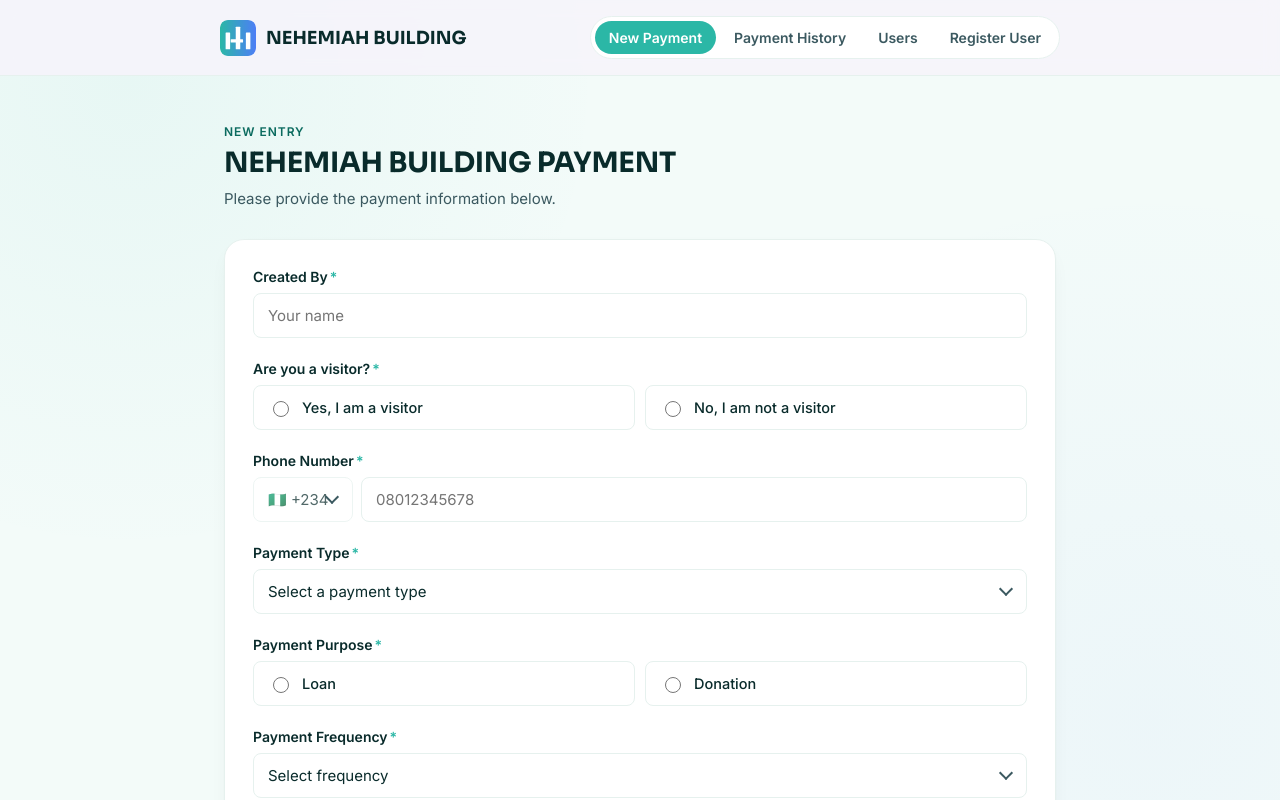
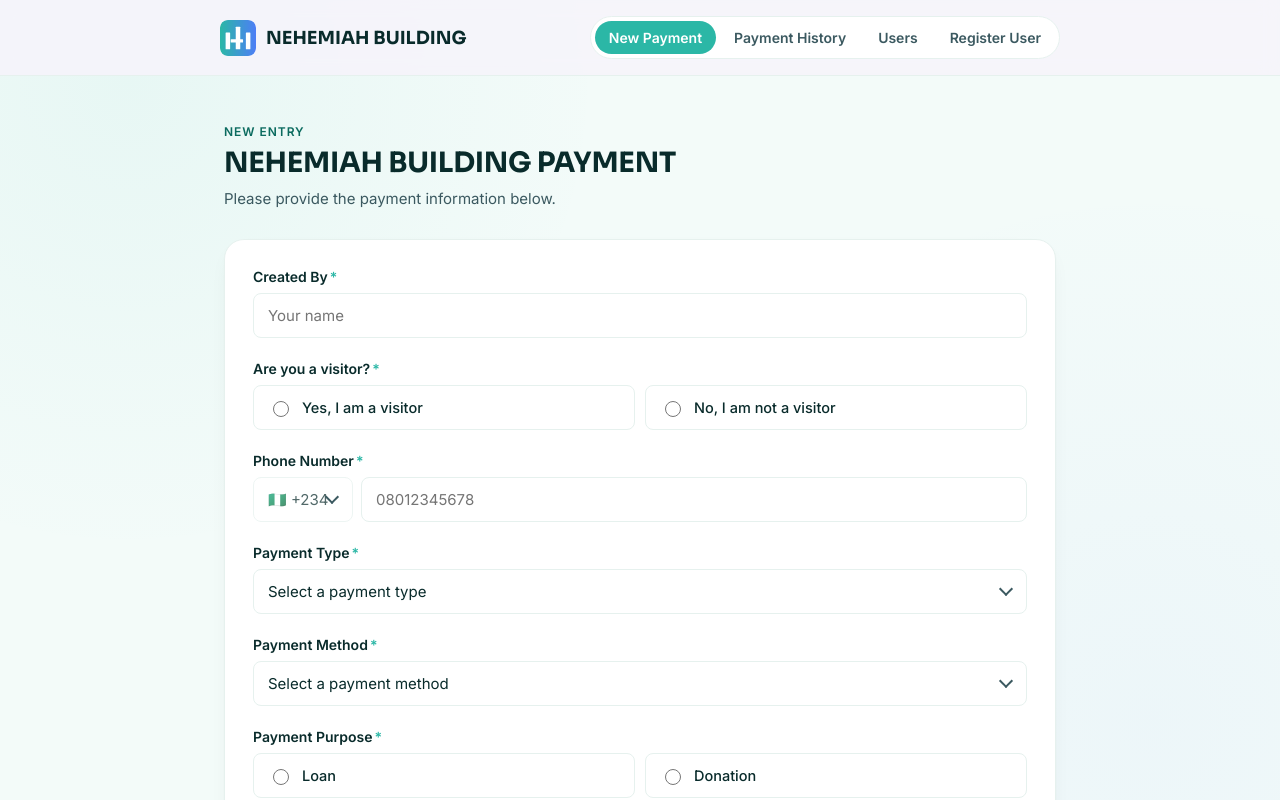
Before and after one commit to Kelekeys1234/new_payment, a React (Vite) app in the folder payment-app-project/frontend/: page / in a window 1280 px wide. Built offline with nearby package versions, Linux system fonts and the light colour scheme; the HTML template or start-up script is replaced by a standard one.

Commit message:
Fix: include paymentMethod in frontend types, form, and edit modal so backend validation passes

```diff
--- a/payment-app-project/frontend/src/components/PaymentEditModal.tsx
+++ b/payment-app-project/frontend/src/components/PaymentEditModal.tsx
@@ -6,10 +6,12 @@ import {
   CURRENCY_LABELS,
   CURRENCY_SYMBOLS,
   PAYMENT_TYPE_LABELS,
+  PAYMENT_METHOD_LABELS,
   type CurrencyCode,
   type Payment,
   type PaymentPurpose,
   type PaymentType,
+  type PaymentMethod,
 } from "../types/Payment";
 
 interface FormErrors {
@@ -33,6 +35,7 @@ export default function PaymentEditModal({
   const [createdBy, setCreatedBy] = useState(payment.createdBy);
   const [isVisitor, setIsVisitor] = useState<boolean>(payment.isVisitor);
   const [paymentType, setPaymentType] = useState<PaymentType>(payment.paymentType);
+  const [paymentMethod, setPaymentMethod] = useState<PaymentMethod>((payment as any).paymentMethod ?? "DAILY");
   const [paymentPurpose, setPaymentPurpose] = useState<PaymentPurpose>(payment.paymentPurpose);
   const [paymentFrequency, setPaymentFrequency] = useState<import("../types/Payment").PaymentFrequency>(
     (payment as any).paymentFrequency ?? "ONE_TIME"
@@ -68,6 +71,7 @@ export default function PaymentEditModal({
         createdBy: createdBy.trim(),
         isVisitor,
         paymentType,
+        paymentMethod,
         paymentPurpose,
         paymentFrequency,
         amount: Number(amount),
@@ -128,6 +132,26 @@ export default function PaymentEditModal({
               {(Object.keys(PAYMENT_TYPE_LABELS) as PaymentType[]).map((type) => (
                 <option key={type} value={type}>
                   {PAYMENT_TYPE_LABELS[type]}
+                </option>
+              ))}
+            </select>
+          </div>
+        </div>
+
+        <div className="field">
+          <label className="field-label" htmlFor="editPaymentMethod">
+            Payment Method<span className="field-required">*</span>
+          </label>
+          <div className="select-wrap">
+            <select
+              id="editPaymentMethod"
+              className="select-input"
+              value={paymentMethod}
+              onChange={(e) => setPaymentMethod(e.target.value as PaymentMethod)}
+            >
+              {(Object.keys(PAYMENT_METHOD_LABELS) as (keyof typeof PAYMENT_METHOD_LABELS)[]).map((m) => (
+                <option key={m} value={m}>
+                  {PAYMENT_METHOD_LABELS[m as any]}
                 </option>
               ))}
             </select>
--- a/payment-app-project/frontend/src/components/PaymentForm.tsx
+++ b/payment-app-project/frontend/src/components/PaymentForm.tsx
@@ -7,10 +7,12 @@ import {
   CURRENCY_LABELS,
   CURRENCY_SYMBOLS,
   PAYMENT_TYPE_LABELS,
+  PAYMENT_METHOD_LABELS,
   type CurrencyCode,
   type Payment,
   type PaymentPurpose,
   type PaymentType,
+  type PaymentMethod,
 } from "../types/Payment";
 import type { User } from "../types/User";
 
@@ -40,6 +42,7 @@ export default function PaymentForm({ onSubmitted }: { onSubmitted?: () => void
   const [newUserName, setNewUserName] = useState("");
 
   const [paymentType, setPaymentType] = useState<PaymentType | "">("");
+  const [paymentMethod, setPaymentMethod] = useState<PaymentMethod | "">("");
   const [paymentPurpose, setPaymentPurpose] = useState<PaymentPurpose | "">("");
   const [paymentFrequency, setPaymentFrequency] = useState<import("../types/Payment").PaymentFrequency | "">("");
   const [amount, setAmount] = useState("");
@@ -116,6 +119,9 @@ export default function PaymentForm({ onSubmitted }: { onSubmitted?: () => void
     if (!paymentType) {
       next.paymentType = "Select a payment type.";
     }
+    if (!paymentMethod) {
+      next.paymentType = "Select a payment method.";
+    }
     if (!paymentPurpose) {
       next.paymentPurpose = "Select a payment purpose.";
     }
@@ -149,6 +155,7 @@ export default function PaymentForm({ onSubmitted }: { onSubmitted?: () => void
         fullName: lookupStatus === "not-found" ? newUserName.trim() : undefined,
         isVisitor: Boolean(isVisitor),
         paymentType: paymentType as PaymentType,
+        paymentMethod: paymentMethod as import("../types/Payment").PaymentMethod,
         paymentPurpose: paymentPurpose as PaymentPurpose,
         paymentFrequency: paymentFrequency as import("../types/Payment").PaymentFrequency,
         amount: amountNumberSafe(amount),
@@ -317,6 +324,30 @@ export default function PaymentForm({ onSubmitted }: { onSubmitted?: () => void
           </select>
         </div>
         {errors.paymentType && <div className="field-error">{errors.paymentType}</div>}
+      </div>
+
+      {/* Payment method */}
+      <div className="field">
+        <label className="field-label" htmlFor="paymentMethod">
+          Payment Method<span className="field-required">*</span>
+        </label>
+        <div className="select-wrap">
+          <select
+            id="paymentMethod"
+            className={"select-input" + (errors.paymentType ? " has-error" : "")}
+            value={paymentMethod}
+            onChange={(e) => setPaymentMethod(e.target.value as PaymentMethod)}
+          >
+            <option value="" disabled>
+              Select a payment method
+            </option>
+            {(Object.keys(PAYMENT_METHOD_LABELS) as (keyof typeof PAYMENT_METHOD_LABELS)[]).map((m) => (
+              <option key={m} value={m}>
+                {PAYMENT_METHOD_LABELS[m as any]}
+              </option>
+            ))}
+          </select>
+        </div>
       </div>
 
       {/* Payment purpose */}
--- a/payment-app-project/frontend/src/types/Payment.ts
+++ b/payment-app-project/frontend/src/types/Payment.ts
@@ -1,6 +1,7 @@
 export type PaymentType = "BANK_TRANSFER" | "CASH" | "CARD" | "MOBILE_MONEY" | "OTHER";
 export type PaymentPurpose = "LOAN" | "DONATION";
 export type PaymentFrequency = "ONE_TIME" | "DAILY" | "WEEKLY" | "MONTHLY";
+export type PaymentMethod = "DAILY" | "WEEKLY" | "MONTHLY";
 export type CurrencyCode = "NGN" | "USD" | "EUR" | "GBP";
 
 export interface Payment {
@@ -10,6 +11,7 @@ export interface Payment {
   phoneNumber: string | null;
   isVisitor: boolean;
   paymentType: PaymentType;
+  paymentMethod: PaymentMethod;
   paymentPurpose: PaymentPurpose;
   paymentFrequency: PaymentFrequency;
   amount: number;
@@ -24,6 +26,7 @@ export interface CreatePaymentRequest {
   fullName?: string;
   isVisitor: boolean;
   paymentType: PaymentType;
+  paymentMethod: PaymentMethod;
   paymentPurpose: PaymentPurpose;
   paymentFrequency: PaymentFrequency;
   amount: number;
@@ -34,6 +37,7 @@ export interface UpdatePaymentRequest {
   createdBy: string;
   isVisitor: boolean;
   paymentType: PaymentType;
+  paymentMethod: PaymentMethod;
   paymentPurpose: PaymentPurpose;
   paymentFrequency: PaymentFrequency;
   amount: number;
@@ -46,6 +50,12 @@ export const PAYMENT_TYPE_LABELS: Record<PaymentType, string> = {
   CARD: "Card",
   MOBILE_MONEY: "Mobile Money",
   OTHER: "Other",
+};
+
+export const PAYMENT_METHOD_LABELS: Record<PaymentMethod, string> = {
+  DAILY: "Daily",
+  WEEKLY: "Weekly",
+  MONTHLY: "Monthly",
 };
 
 export const PAYMENT_FREQUENCY_LABELS: Record<PaymentFrequency, string> = {
```
